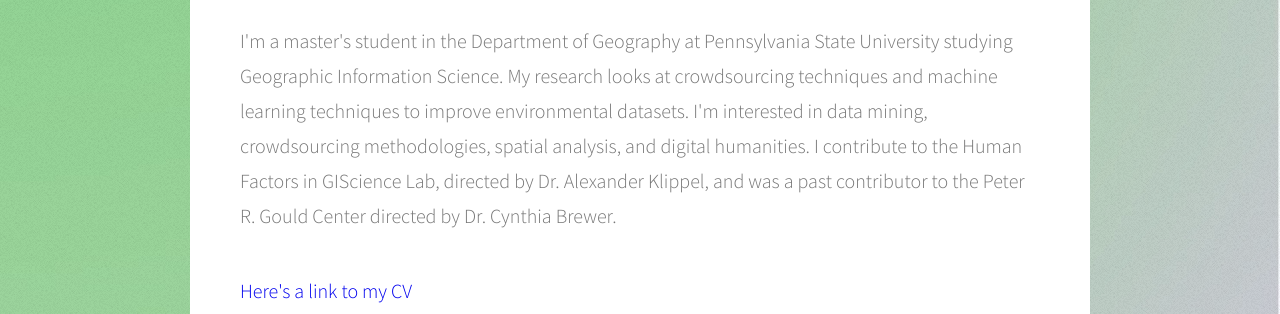
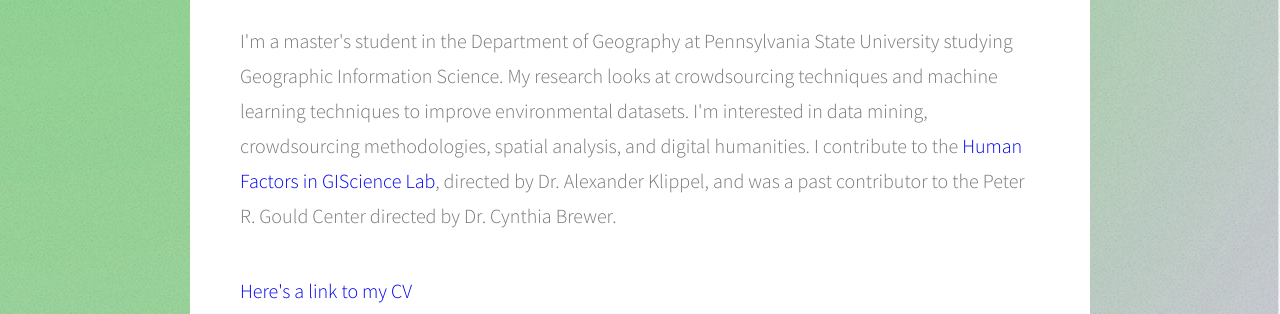
Before and after one commit to sparksk/sparksk.github.io, a plain HTML site: page index.html in a window 1280 px wide. Both pictures are taken after a click on the link "Work". Shown: the part 312-626 px from the top of the page. Drawn offline with Linux system fonts and the light colour scheme.

Commit message:
added link to hfactors site

```diff
--- a/index.html
+++ b/index.html
@@ -69,7 +69,7 @@
 									<h2>Hello!</h2>
 								</header>
 								<p>
-									I'm a master's student in the Department of Geography at Pennsylvania State University studying Geographic Information Science. My research looks at crowdsourcing techniques and machine learning techniques to improve environmental datasets. I'm interested in data mining, crowdsourcing methodologies, spatial analysis, and digital humanities. I contribute to the Human Factors in GIScience Lab, directed by Dr. Alexander Klippel, and was a past contributor to the Peter R. Gould Center directed by Dr. Cynthia Brewer.
+									I'm a master's student in the Department of Geography at Pennsylvania State University studying Geographic Information Science. My research looks at crowdsourcing techniques and machine learning techniques to improve environmental datasets. I'm interested in data mining, crowdsourcing methodologies, spatial analysis, and digital humanities. I contribute to the <a href="http://www.cognitivegiscience.psu.edu/" target="_blank" style="text-decoration:none">Human Factors in GIScience Lab</a>, directed by Dr. Alexander Klippel, and was a past contributor to the Peter R. Gould Center directed by Dr. Cynthia Brewer.
 								</p>
 								<p>
 									<a href="Curriculum_Vitae.pdf" target="_blank" style="text-decoration:none">Here's a link to my CV</a>
```
